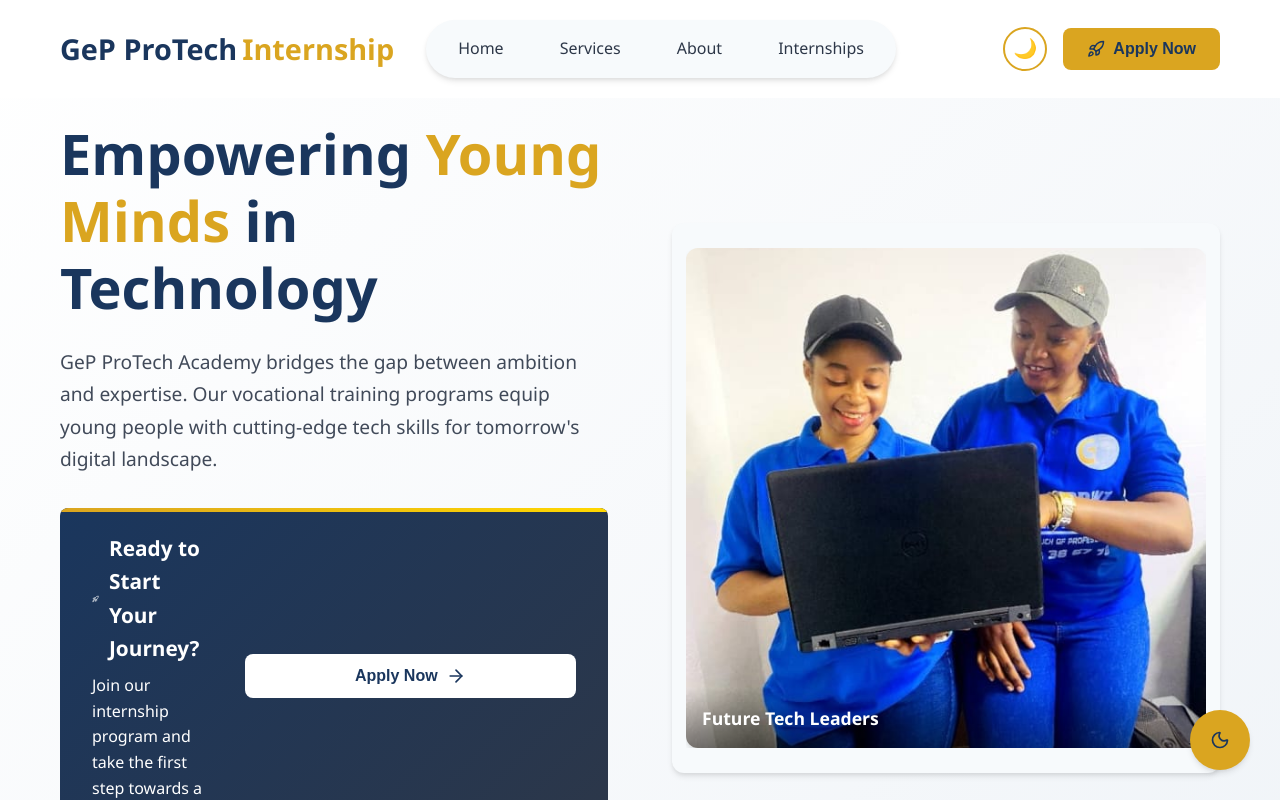
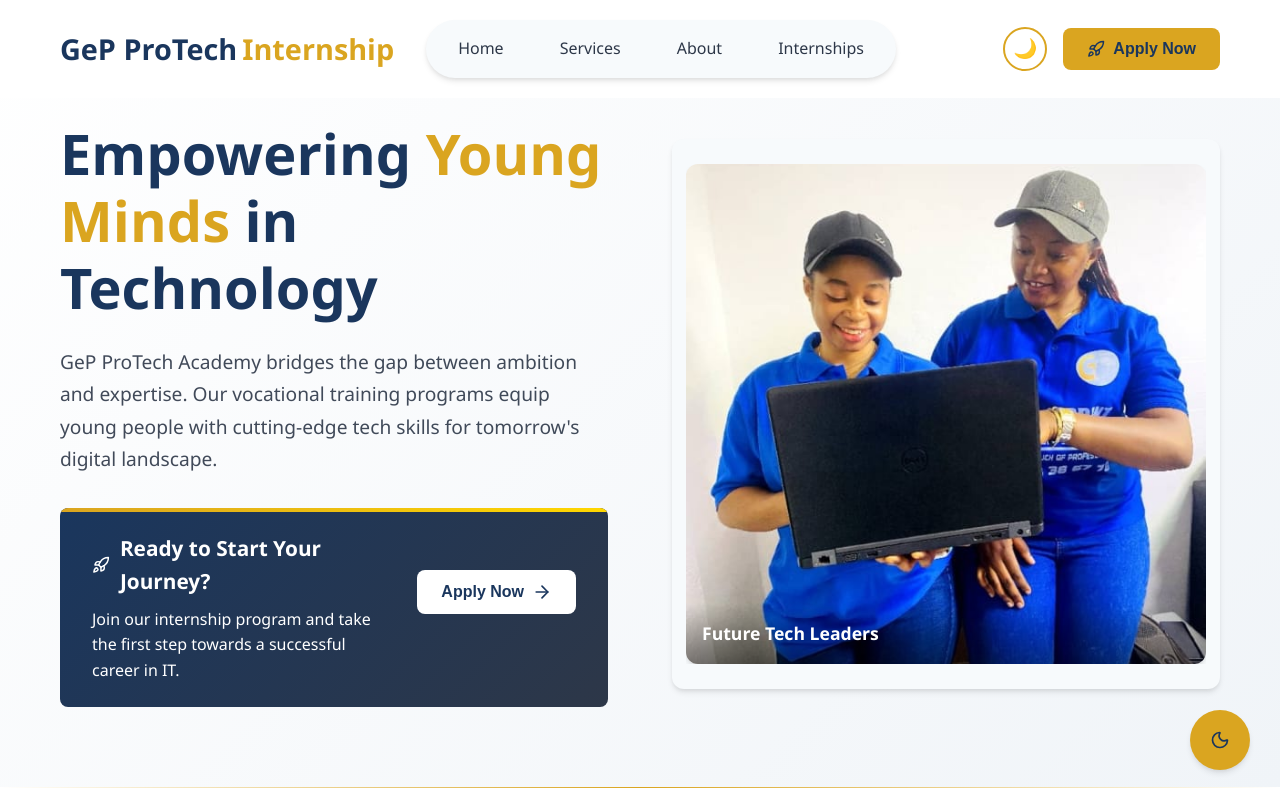
Before and after one commit to MAIDUGU-jean1/Internship_GepProtech, a React (Vite) app: page / in a window 1280 px wide. Shown: the top 800 px of the page. Built offline with nearby package versions, Linux system fonts and the light colour scheme.

Commit message:
Small Changes done on the btn for apply

```diff
--- a/src/components/About.jsx
+++ b/src/components/About.jsx
@@ -83,11 +83,13 @@
               <h3>Ready to Start Your Journey?</h3>
               <p>Join our program and take the first step towards a successful career in IT</p>
             </div>
-            <button className="btn btn-primary cta-btn">
-              <Rocket size={20} />
-              Apply Now
-              <ChevronRight size={20} />
-            </button>
+            <a href="/internship-application">
+              <button className="btn btn-primary cta-btn">
+                <Rocket size={20} />
+                Apply Now
+                <ChevronRight size={20} />
+              </button>
+            </a>
           </div>
         </div>
       </div>
--- a/src/components/Hero.jsx
+++ b/src/components/Hero.jsx
@@ -55,10 +55,12 @@
                   Join our internship program and take the first step towards a successful career in IT.
                 </p>
               </div>
-              <button className="btn btn-primary cta-button">
-                Apply Now
-                <ArrowRight size={20} />
-              </button>
+              <a href="/internship-application">
+                <button className="btn btn-primary cta-button">
+                  Apply Now
+                  <ArrowRight size={20} />
+                </button>
+              </a>
             </div>
           </div>
 
```
